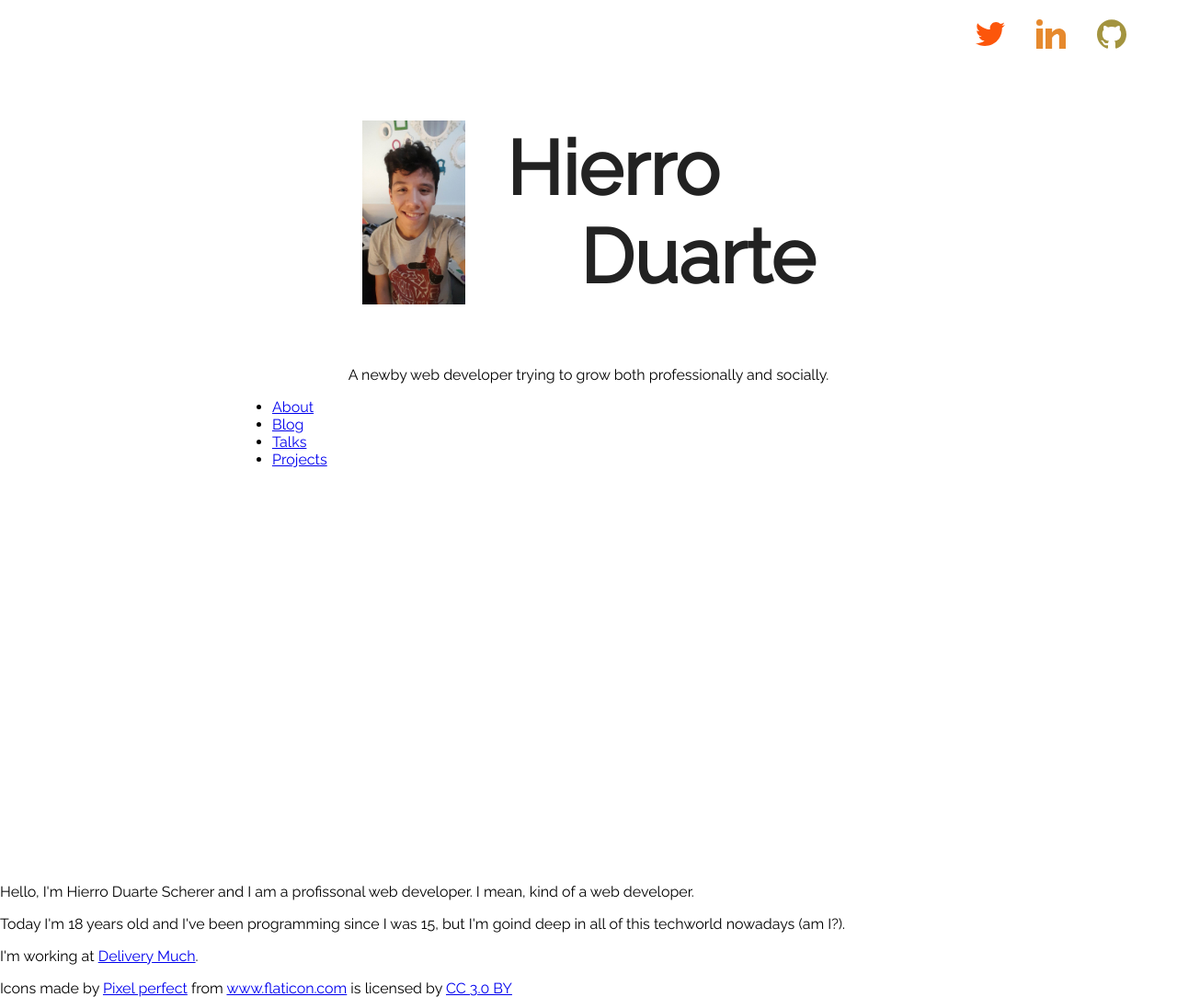
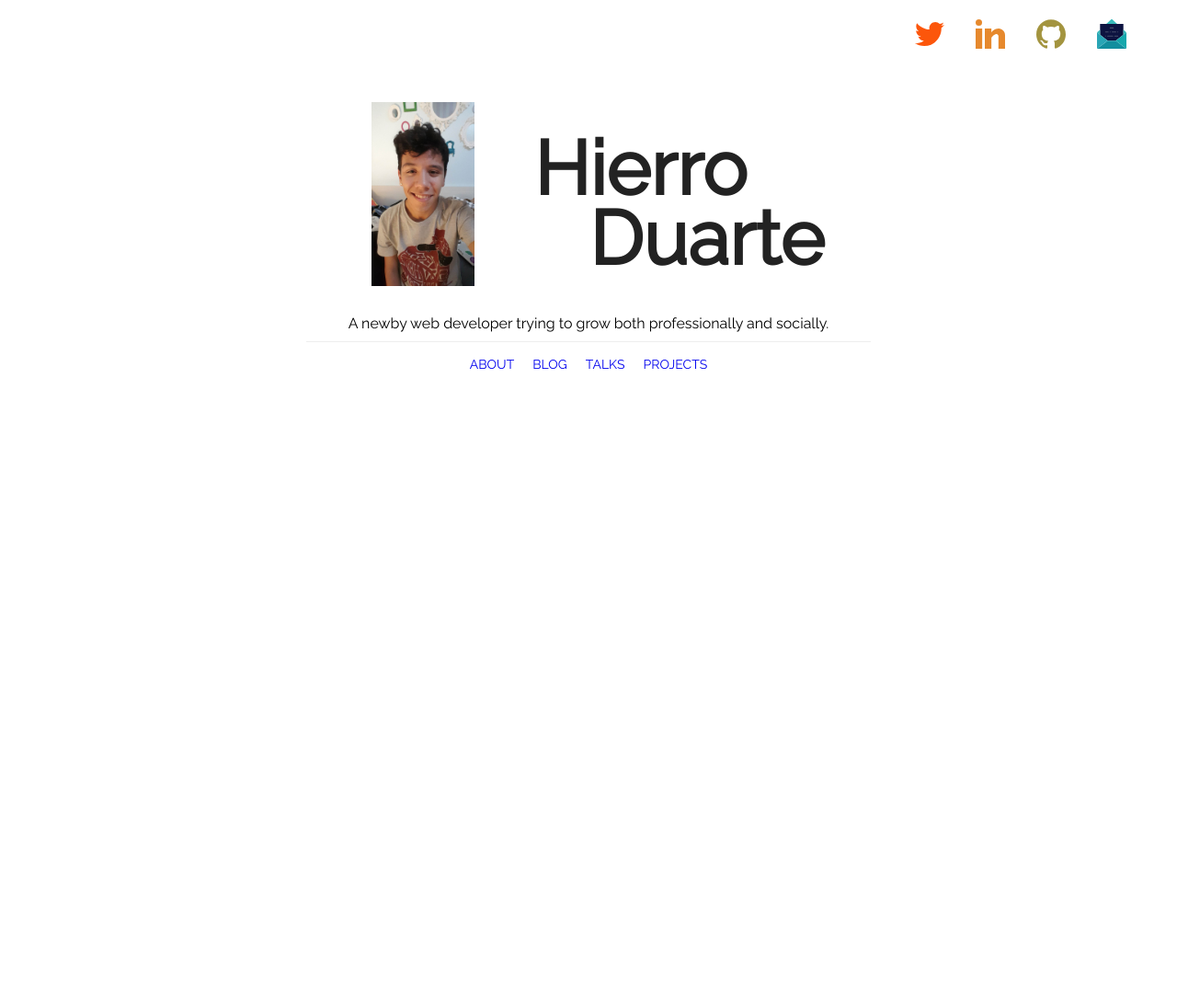
Before and after one commit to hierror/hierror.github.io, a plain HTML site: page index.html in a window 1280 px wide. Shown: the whole page at 92% size. After the commit the page ends 800 px from the top, so only its background shows below. Drawn offline with Linux system fonts and the light colour scheme.

Commit message:
Layout almost done;

```diff
--- a/css/main.css
+++ b/css/main.css
@@ -2,8 +2,12 @@ body {
     font-family: 'Raleway', sans-serif;
     margin: 0;
 }
+ul {
+    padding: 0;
+    list-style: none;
+}
 header {
-    height: 100vh;
+    height: 60vh;
     padding: 10vh 20vmax 0;
     box-sizing: content-box
 }
@@ -23,15 +27,51 @@ h1 {
     font-size: 82px;
     color: #222;
 }
+nav {
+    margin-top: 10px;
+}
+.navbar-list {
+    display: flex;
+    justify-content: center
+}
+.navbar-list-item {
+    display: inline-block;
+    color: #ddd;
+    font-size: 14px;
+    padding: 0 10px;
+    text-transform: uppercase;
+}
+
+.navbar-list-item > a {
+    text-decoration: none;
+}
+
+.navbar-list-item > a:visited {
+    color: #4c4c4c;
+}
+.navbar-list-item > a:hover {
+    color: #000;
+}
+.navbar-list-item > a::after {
+    content: "";
+    display: block;
+    background-color: #424242;
+    height: 1px;
+    width: 0;
+    transition: 200ms ease all;
+}
+.navbar-list-item:hover > a::after {
+    width: 100%;
+}
 .surname {
     display: block;
+    margin: -20px;
     padding-left: 10vmin;
 }
 .social-media {
     position: absolute;
     top: 0;
-    right: 5vmin;;
-    list-style: none;
+    right: 5vmin;
 }
 .social-media-item {
     display: inline-block;
@@ -41,3 +81,10 @@ h1 {
 .social-media-item:hover {
     transform: scale(1.1);
 }
+.cool-sentence {
+    display: inline-block;
+    width: 80%;
+    margin: 0 10%;
+    padding-bottom: 10px;
+    border-bottom: 1px solid #eee;
+}
--- a/index.html
+++ b/index.html
@@ -20,25 +20,25 @@
                 <span class="surname">Duarte</span>
             </h1>
         </div>
-        <p>A newby web developer trying to grow both professionally and socially.</p>
+        <p class="cool-sentence">A newby web developer trying to grow both professionally and socially.</p>
         <nav>
-            <ul>
-                <li>
+            <ul class="navbar-list">
+                <li class="navbar-list-item">
                     <a href="#about">
                         About
                     </a>
                 </li>
-                <li>
+                <li class="navbar-list-item">
                     <a href="https://dev.to/hierror">
                         Blog
                     </a>
                 </li>
-                <li>
+                <li class="navbar-list-item">
                     <a href="https://www.youtube.com/channel/UC0M4xFRKBUC0ZS4KxVQ9f7g/featured?disable_polymer=1">
                         Talks
                     </a>
                 </li>
-                <li>
+                <li class="navbar-list-item">
                     <a href="https://github.com/hierror">
                         Projects
                     </a>
@@ -61,21 +61,15 @@
                     <img src="img/github.svg" alt="Github icon" width="32" height="32" />
                 </a>
             </li>
+            <li class="social-media-item">
+                <address>
+                    <a href="mailto:hierrodscherer@gmail.com">
+                        <img src="img/gmail.svg" alt="Email icon" width="32" height="32" />
+                    </a>
+                </address>
+            </li>
         </ul>
     </header>
-    <section id="about">
-        <p>Hello, I'm Hierro Duarte Scherer and I am a profissonal web developer. I mean, kind of a web developer.</p>
-        <p>Today I'm 18 years old and I've been programming since I was 15, but I'm goind deep in all of this techworld nowadays
-            (am I?).</p>
-        <p>I'm working at
-            <a href="https://deliverymuch.com.br">Delivery Much</a>.
-        </p>
-    </section>
-    <div>Icons made by
-        <a href="https://www.flaticon.com/authors/pixel-perfect" title="Pixel perfect">Pixel perfect</a> from
-        <a href="https://www.flaticon.com/" title="Flaticon">www.flaticon.com</a> is licensed by
-        <a href="http://creativecommons.org/licenses/by/3.0/" title="Creative Commons BY 3.0" target="_blank">CC 3.0 BY</a>
-    </div>
 </body>
 
 </html>
```
Also changed, not shown: img/gmail.svg (added).
